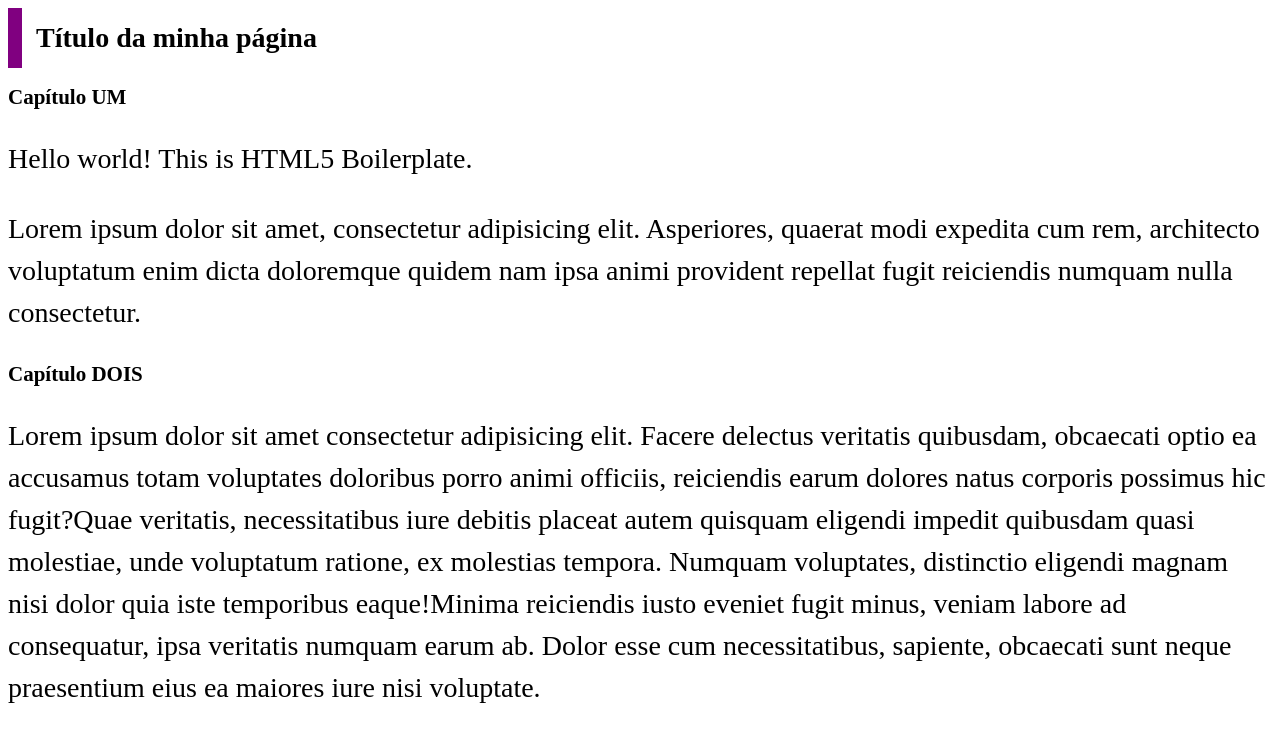
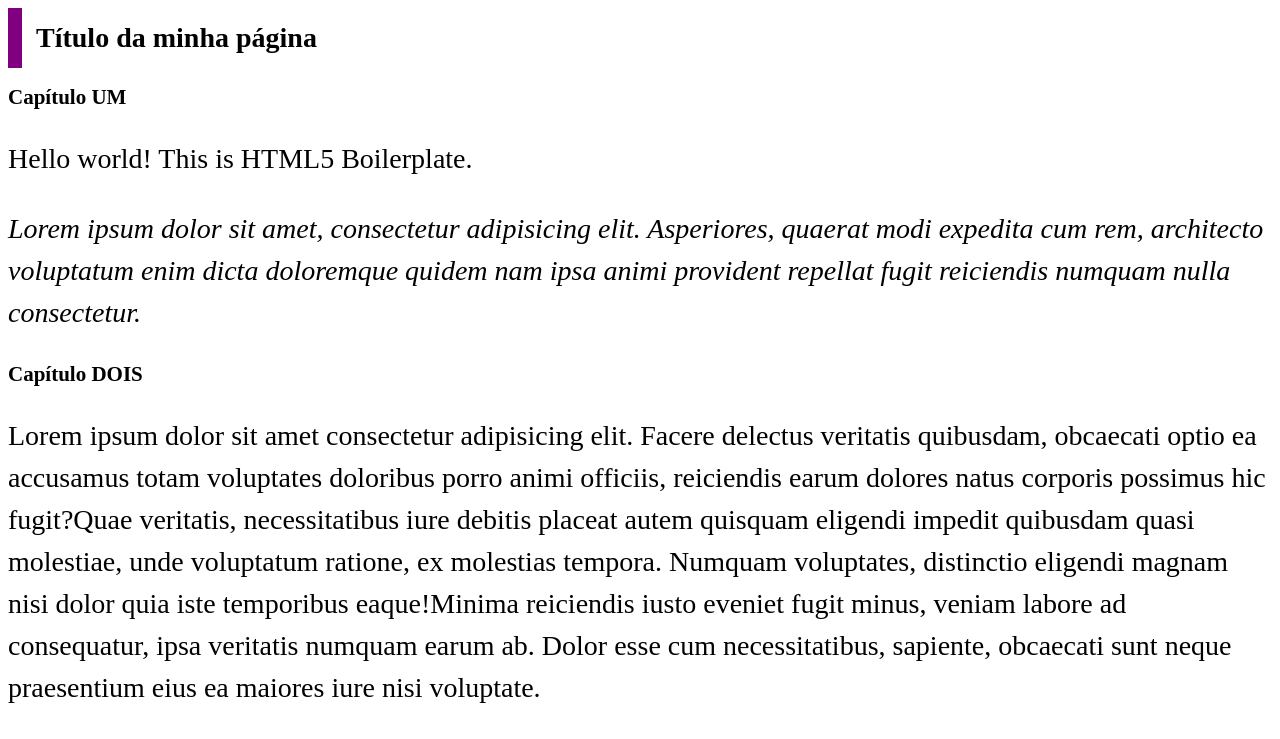
Before and after one commit to Celanoleo/html5-boilerplate-2026-1, a website built with webpack: page index.html in a window 1280 px wide. Shown: the top 739 px of the page. Built offline with nearby package versions, Linux system fonts and the light colour scheme.

Commit message:
Demonstra o uso de classes no CSS

```diff
--- a/css/style.css
+++ b/css/style.css
@@ -17,7 +17,10 @@ baseado no tamanho da tela.
 p:first-left-of-type::first-letter {
   font-size: 4em;
   font-family:'Franklin Gothic Medium', 'Arial Narrow', Arial, sans-serif;
+
+  /* Negrito */
   font-weight: bold;
+
   line-height: 1;
 }
 
@@ -35,9 +38,13 @@ h1 {
   font-size: 2rem;
 }
 
-body {
-  /* background-color: black;  */
+.citacao {
+
+/* Itálico */
+font-style: italic;
+
 }
+
 
 p {
   font-size: 2em;
--- a/index.html
+++ b/index.html
@@ -36,7 +36,7 @@
   <!-- Add your site or application content here -->
   <p>Hello world! This is HTML5 Boilerplate.</p>
 
-  <p> Lorem ipsum dolor sit amet, consectetur adipisicing elit. Asperiores, quaerat modi expedita cum rem, architecto voluptatum enim dicta doloremque quidem nam ipsa animi provident repellat fugit reiciendis numquam nulla consectetur.</p>
+  <p class="citacao"> Lorem ipsum dolor sit amet, consectetur adipisicing elit. Asperiores, quaerat modi expedita cum rem, architecto voluptatum enim dicta doloremque quidem nam ipsa animi provident repellat fugit reiciendis numquam nulla consectetur.</p>
 
 <section>
 
```
